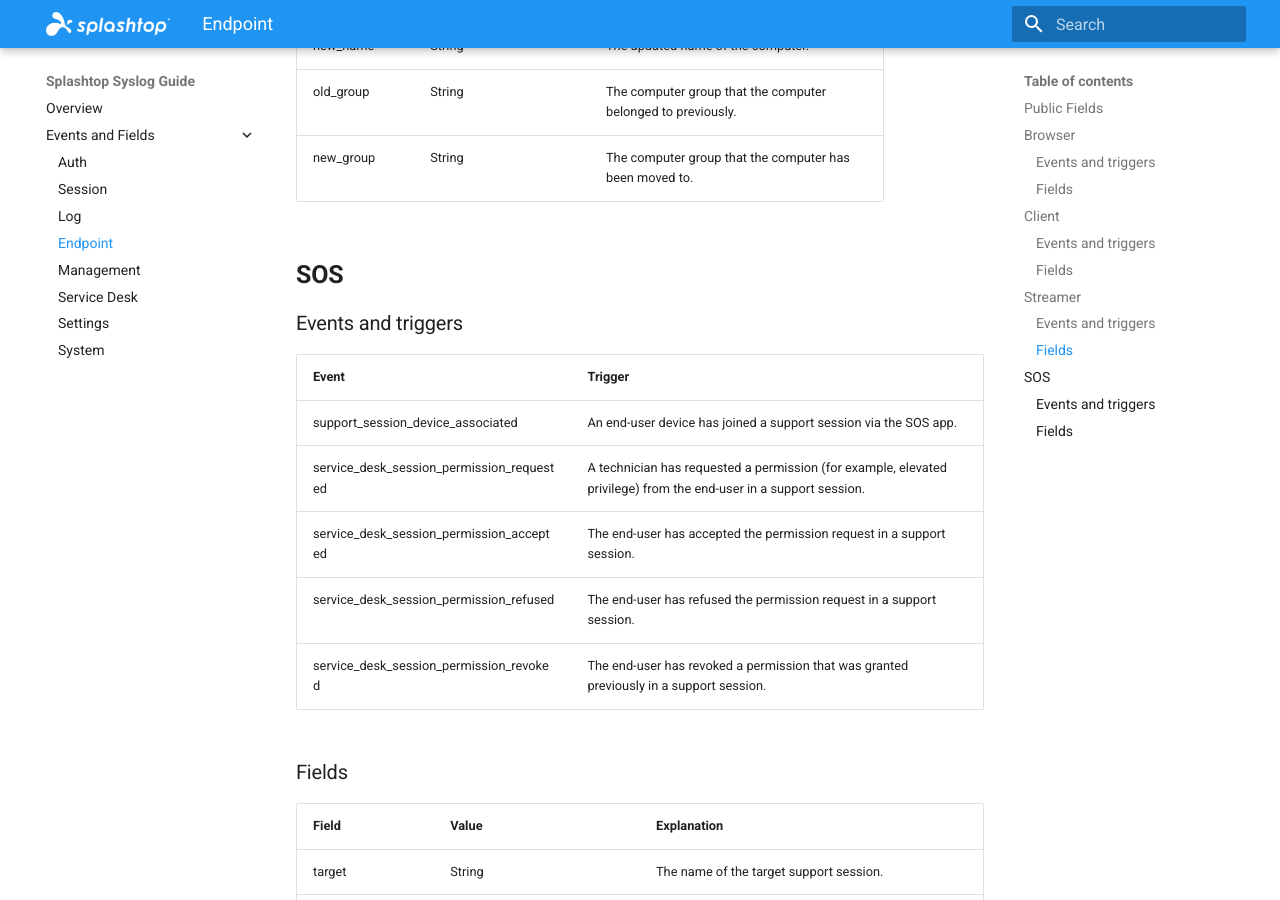
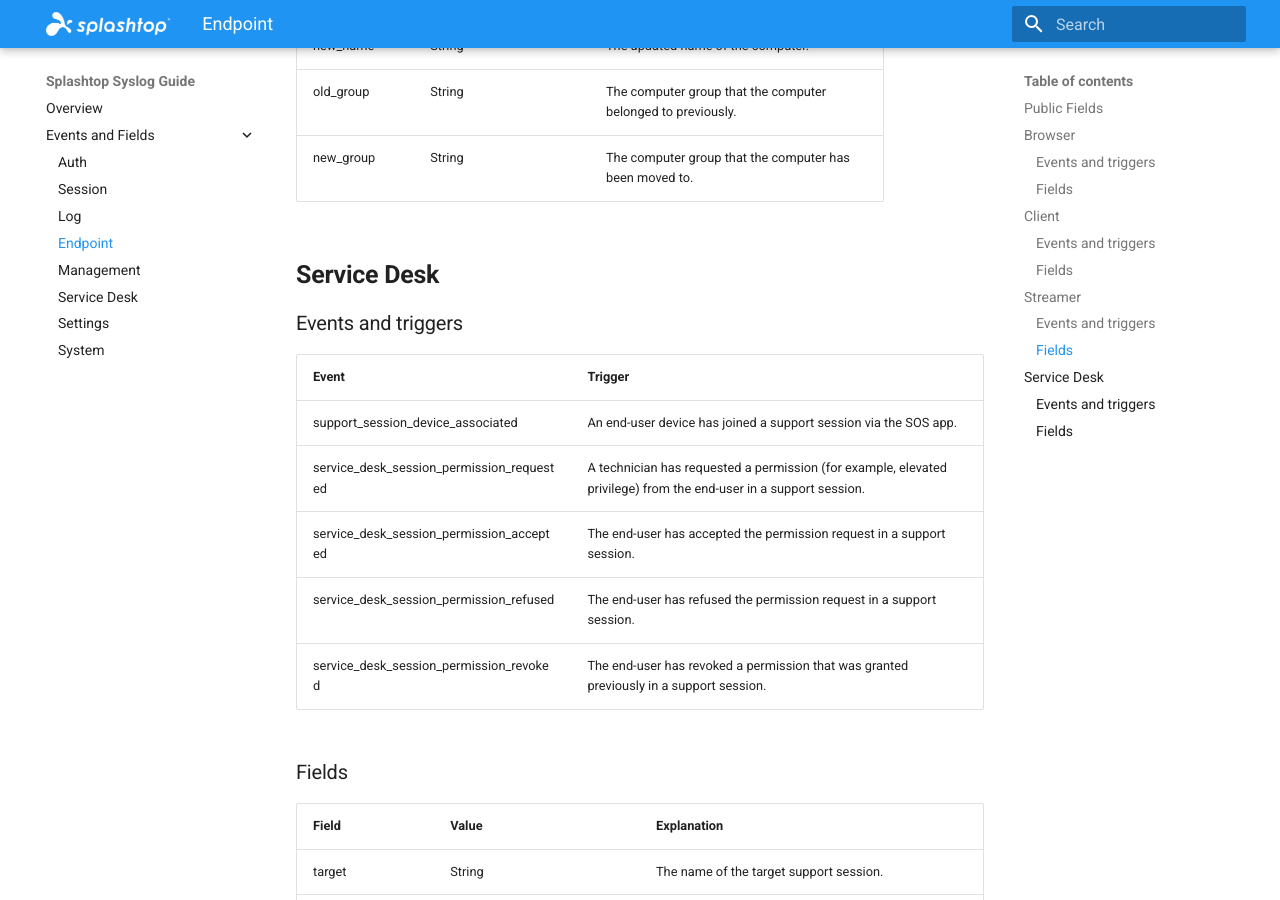
Before and after one commit to little-potato/my-syslog-docs, an MkDocs documentation site: the page built from docs/category/endpoint.md, in a window 1280 px wide and 900 px high, scrolled down 3412 px. Built offline with MkDocs 1.6.1 and Material for MkDocs 9.7.7, drawn with Linux system fonts in a browser that asks for light colours.

Commit message:
Update endpoint.md

```diff
--- a/docs/category/endpoint.md
+++ b/docs/category/endpoint.md
@@ -83,7 +83,7 @@
 | old_group | String | The computer group that the computer belonged to previously. |
 | new_group | String | The computer group that the computer has been moved to. |
 
-## **SOS**
+## **Service Desk**
 
 ### Events and triggers
 
```
